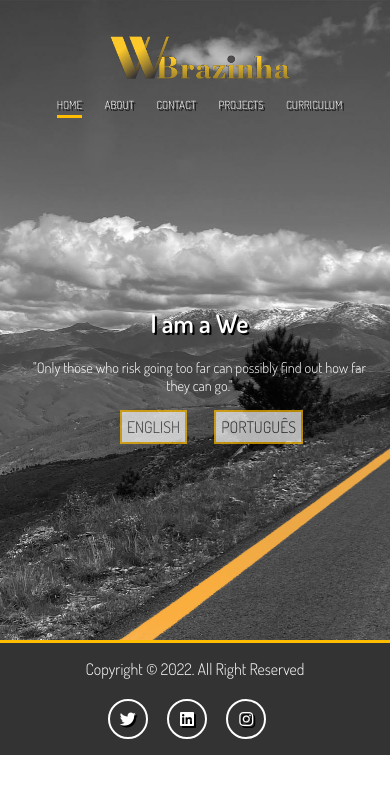
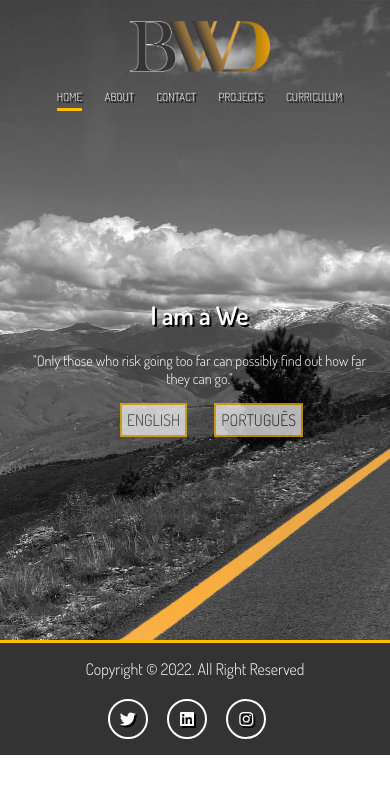
Before and after one commit to FilipeBrazinha/webpage, a website: page dist/index.html in a window 390 px wide. Drawn offline with Linux system fonts and the light colour scheme.

Commit message:
Upade Logo

```diff
--- a/scss/main.scss
+++ b/scss/main.scss
@@ -36,10 +36,10 @@
 //LOGO
 
 #logo{
-  width: 340px;
+  width: 240px;
   height: auto;
   z-index: 1;
-  margin-top: 20px;
+  margin-top: 10px;
 }
 
 //MAIN NAV
--- a/scss/media.scss
+++ b/scss/media.scss
@@ -8,10 +8,10 @@
   }
 }
   #logo{
-    width: 180px;
+    width: 140px;
     height: auto;
     z-index: 1;
-    margin-top: 20px;
+    margin-top: 5px;
 
   }
   li{
```
Also changed, not shown: dist/Curriculum.html, dist/about.html, dist/contact.html, dist/contactos.html, dist/css/curriculum.css, dist/css/main.css, dist/curriculum_pt.html, dist/img/logofr8.png (added), dist/index.html, dist/index_pt.html, dist/projectos.html, dist/projects.html, dist/sobre.html.
